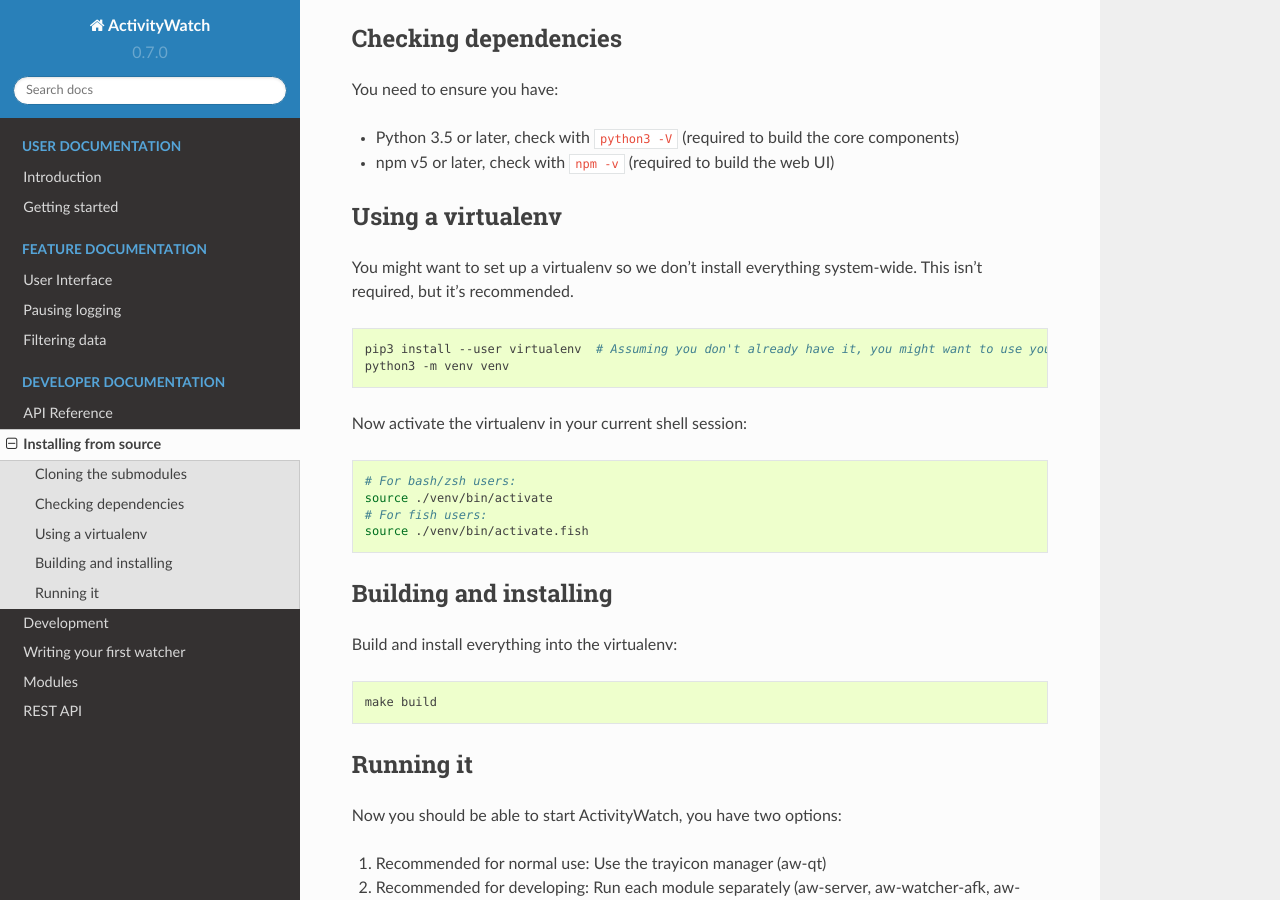
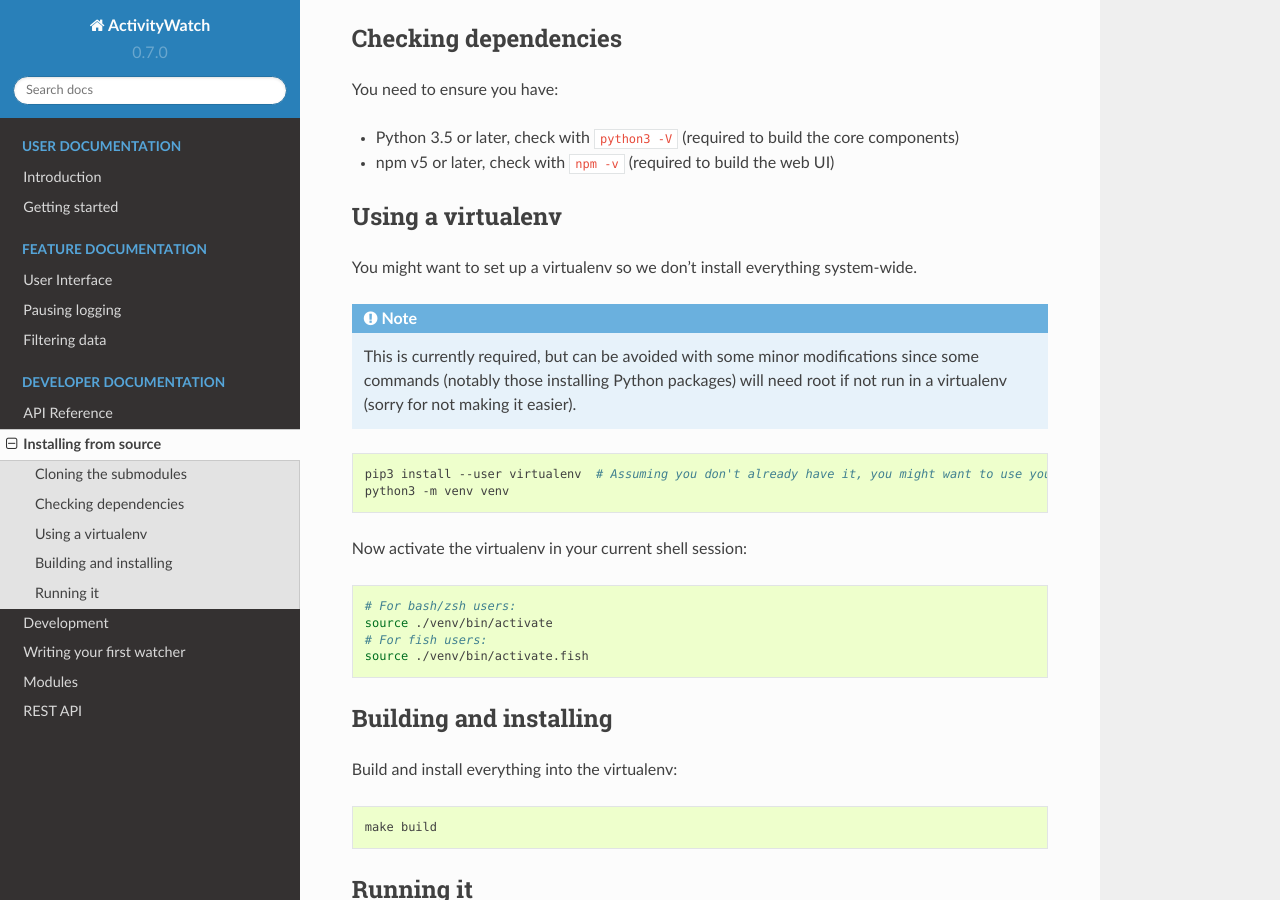
Before and after one commit to ActivityWatch/activitywatch, a Sphinx documentation site: the page built from docs/installing-from-source.rst, in a window 1280 px wide and 900 px high, scrolled down 668 px. Built offline with Sphinx 7.4.7 and the Read the Docs theme 2.0.0, drawn with Linux system fonts in a browser that asks for light colours.

Commit message:
Added caveat to not using a virtualenv

```diff
--- a/docs/installing-from-source.rst
+++ b/docs/installing-from-source.rst
@@ -35,7 +35,10 @@
 Using a virtualenv
 ------------------
 
-You might want to set up a virtualenv so we don't install everything system-wide. This isn't required, but it's recommended.
+You might want to set up a virtualenv so we don't install everything system-wide.
+
+.. note::
+   This is currently required, but can be avoided with some minor modifications since some commands (notably those installing Python packages) will need root if not run in a virtualenv (sorry for not making it easier).
 
 .. code-block:: sh
 
```
